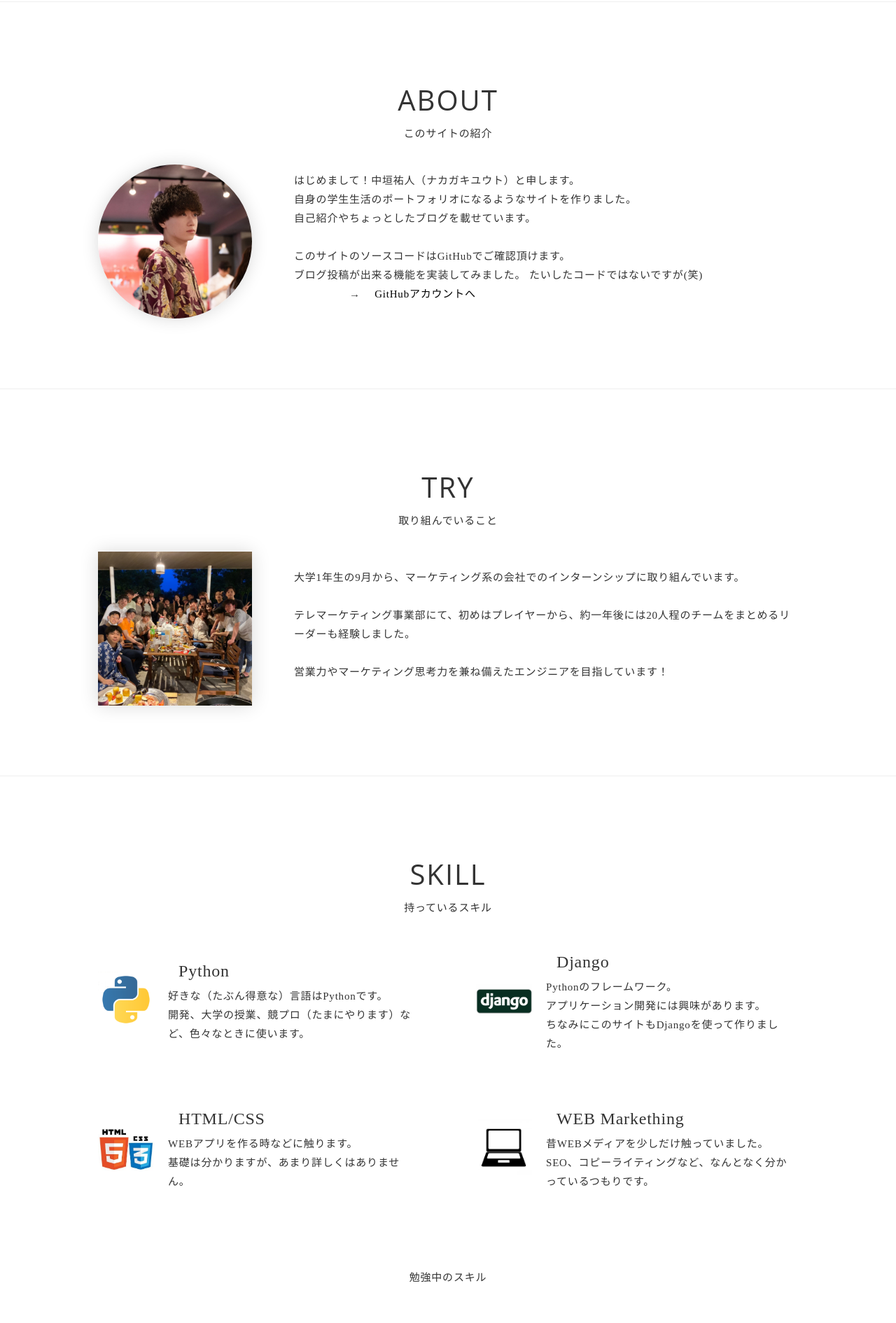
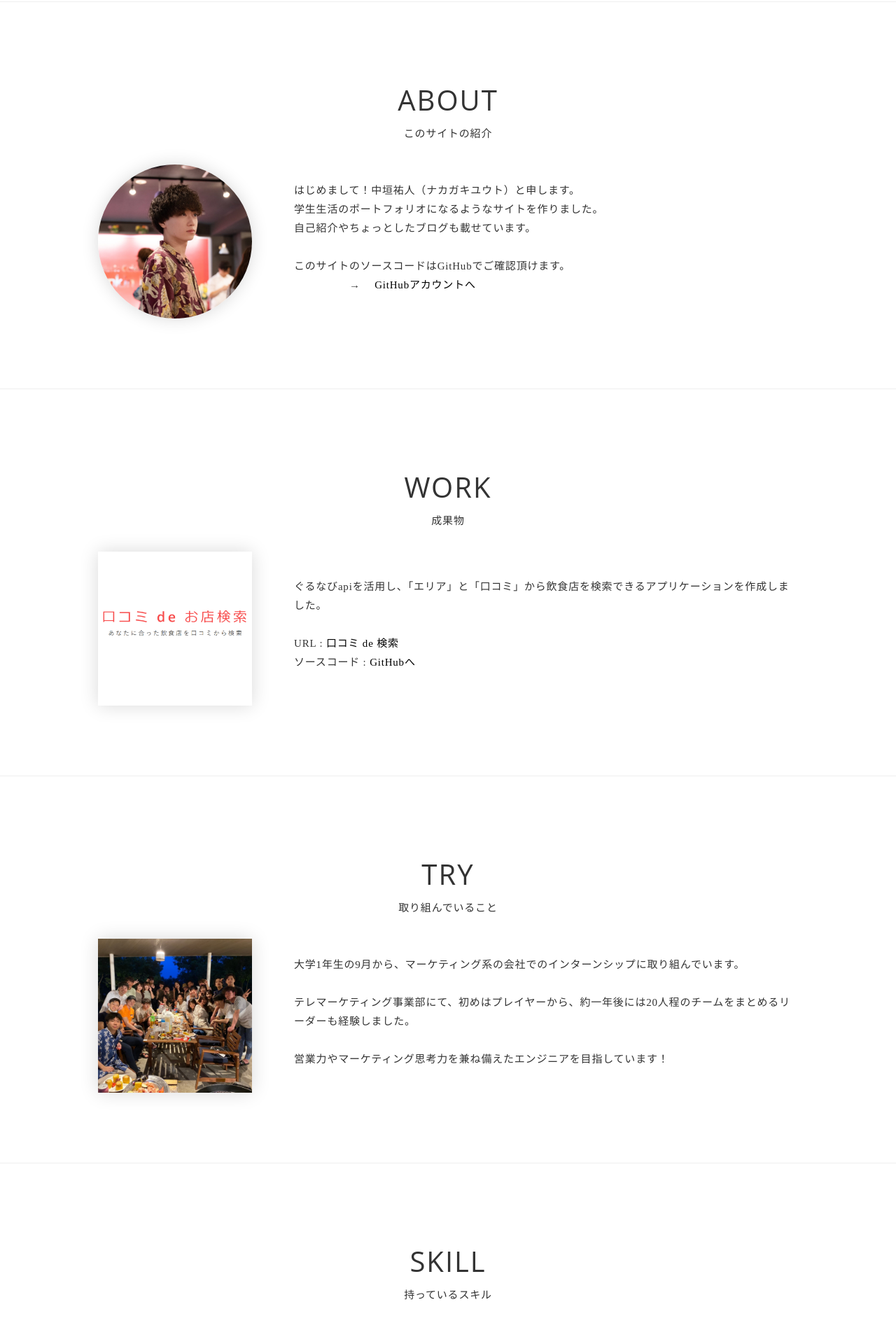
Before and after one commit to Nakagaki-Yuto/Portfolio, a Django app: page / in a window 1280 px wide. Shown: the part 785-2675 px from the top of the page at 70% size. Run offline with Django 3.2, Linux system fonts and the light colour scheme; data that the repository does not hold is empty; some libraries are stand-ins or nearby versions.

Commit message:
add work-section

```diff
--- a/blog/admin.py
+++ b/blog/admin.py
@@ -1,6 +1,6 @@
 from django.contrib import admin
-from .models import Post, Comment, Like
+from .models import Post, Comment
 
 admin.site.register(Post)
 admin.site.register(Comment)
-admin.site.register(Like)
+# admin.site.register(Like)
--- a/blog/models.py
+++ b/blog/models.py
@@ -9,6 +9,7 @@ class Post(models.Model):
     text = models.TextField()
     created_date = models.DateTimeField(default=timezone.now)
     published_date = models.DateTimeField(blank=True, null=True)
+    # like = models.ManyToManyField(User, related_name='like', blank=True)
 
     def publish(self):
         self.published_date = timezone.now()
@@ -26,6 +27,3 @@ class Comment(models.Model):
 
     def __str__(self):
         return self.text
-
-class Like(models.Model):
-    post = models.ForeignKey('blog.Post', on_delete=models.CASCADE, related_name='likes')
--- a/blog/static/css/blog.css
+++ b/blog/static/css/blog.css
@@ -145,7 +145,8 @@ img {
 
 /*about-section*/
 /*try-section*/
-.about-item, .try-item {
+/*work-section*/
+.about-item, .try-item, .work-item {
   display: flex;
   align-items: center;
   flex-wrap: wrap;
@@ -159,13 +160,13 @@ img {
   box-shadow: 0 0 25px 0 #d9d9d9;
 }
 
-.about-body, .try-body {
+.about-body, .try-body, .work-body {
   flex: 1;
   margin: 0 auto;
   text-align: left;
 }
 
-.try-image {
+.try-image, .work-image {
   flex: 0 0 220px;
   margin-right: 60px;
   box-shadow: 0 0 25px 0 #d9d9d9;
--- a/blog/templates/blog/home.html
+++ b/blog/templates/blog/home.html
@@ -23,10 +23,8 @@
         <div class="about-body">
             <p>
                 はじめまして！中垣祐人（ナカガキユウト）と申します。<br>
-                自身の学生生活のポートフォリオになるようなサイトを作りました。<br>自己紹介やちょっとしたブログを載せています。<br><br>
+                学生生活のポートフォリオになるようなサイトを作りました。<br>自己紹介やちょっとしたブログも載せています。<br><br>
                 このサイトのソースコードはGitHubでご確認頂けます。<br>
-                ブログ投稿が出来る機能を実装してみました。
-                たいしたコードではないですが(笑)<br>
                 　　　　　→
                 <a class="github" href="https://github.com/Nakagaki-Yuto/Portfolio" target="_blank">GitHubアカウントへ</a>
 
@@ -35,6 +33,27 @@
     </div>
 </section>
 <!-- /.about-section -->
+
+<hr>
+
+<!-- .work-section -->
+<section class="work-section section" id="work-section">
+    <div class="section-title">
+        <h2>WORK</h2>
+        <p>成果物</p>
+    </div>
+    <div class="section-body work-item">
+        <img class="work-image" src="{% static 'img/kuchikomiapp_img.PNG' %}" alt="口コミ検索アプリ" width="200">
+        <div class="work-body">
+            <p>
+                ぐるなびapiを活用し、「エリア」と「口コミ」から飲食店を検索できるアプリケーションを作成しました。<br><br>
+                 URL : <a href="https://kuchikomisearchapp.herokuapp.com/" target="_blank">口コミ de 検索</a><br>
+                 ソースコード : <a class="github" href="https://github.com/Nakagaki-Yuto/KuchikomiSearchAppKuchikomiSearchApp" target="_blank">GitHubへ</a>
+            </p>
+        </div>
+    </div>
+</section>
+<!-- /.work-section -->
 
 <hr>
 
```
Also changed, not shown: blog/migrations/0003_auto_20201006_0122.py (added), blog/static/img/kuchikomiapp_img.PNG (added).
